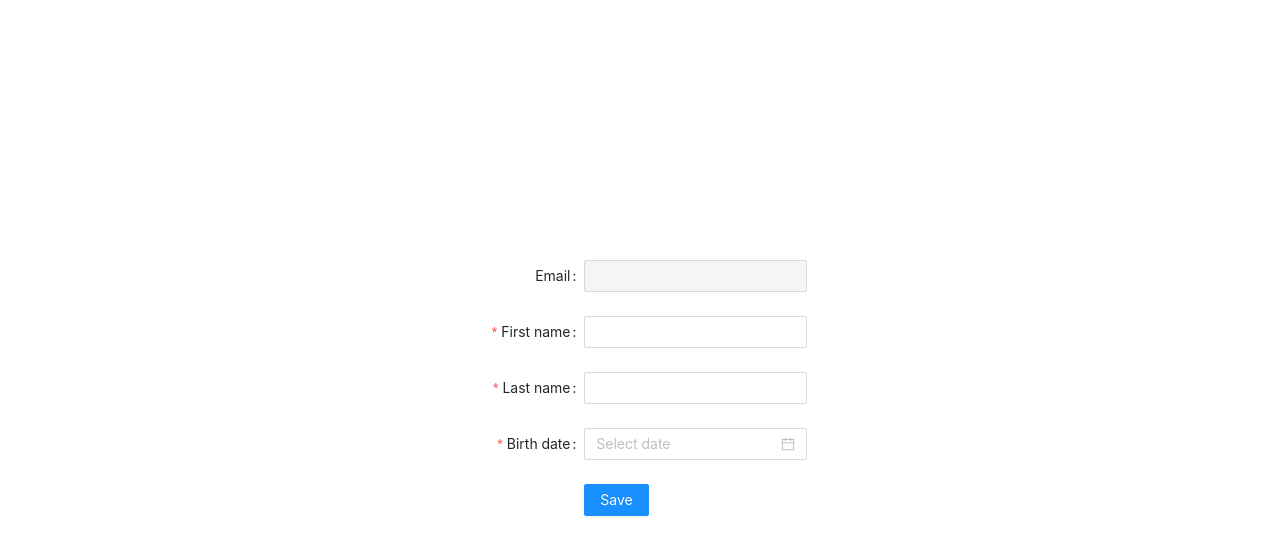
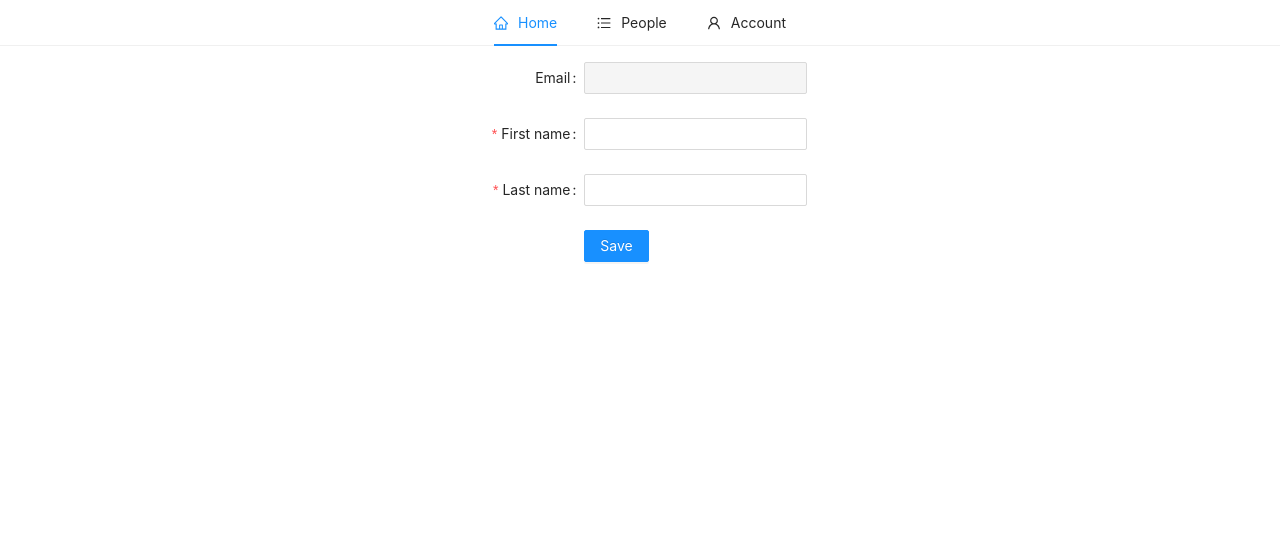
Before and after one commit to AntonGoncharik/birthday-reminder-frontend, a React (Create React App) app: page /account in a window 1280 px wide. Shown: the top 554 px of the page. Built offline with nearby package versions, Linux system fonts and the light colour scheme.

Commit message:
Add navbar and some styles

```diff
--- /dev/null
+++ b/src/App.module.scss
@@ -0,0 +1,3 @@
+.container {
+  padding: 1rem;
+}
--- a/src/App.tsx
+++ b/src/App.tsx
@@ -1,20 +1,63 @@
-import React, { Suspense } from 'react';
+import React, { FC, Suspense, useState, useEffect } from 'react';
 import { BrowserRouter, Routes, Route } from 'react-router-dom';
+// import { ConfigProvider } from 'antd';
 
-import { Account, Auth, Home, People } from './pages';
-import { ErrorBoundary } from './components';
+import style from './App.module.scss';
+import { Account, Auth, Home, People, Man } from './pages';
+import { ErrorBoundary, Navbar } from './components';
+
+const AuthorizedLayout: FC = (): JSX.Element => {
+  return (
+    <>
+      <Navbar />
+      <div className={style.container}>
+        <Routes>
+          <Route path="/" element={<Home />} />
+          <Route path="/account" element={<Account />} />
+          <Route path="/people" element={<People />} />
+          <Route path="/man" element={<Man />} />
+        </Routes>
+      </div>
+    </>
+  );
+};
+
+const UnauthorizedLayout: FC = (): JSX.Element => {
+  return (
+    <Routes>
+      <Route path="/auth" element={<Auth />} />
+    </Routes>
+  );
+};
 
 const App = () => {
+  const [authorized, setAuthorized] = useState(false);
+  const [loading, setLoading] = useState(true);
+
+  useEffect(() => {
+    setTimeout(() => {
+      setAuthorized(true);
+      setLoading(false);
+    }, 2000);
+  }, []);
+
+  // setTimeout(() => {
+  //   ConfigProvider.config({
+  //     theme: {
+  //       primaryColor: '#274916',
+  //     },
+  //   });
+  // }, 10000);
+
+  if (loading) {
+    return <div>Loading</div>;
+  }
+
   return (
     <BrowserRouter>
       <ErrorBoundary>
         <Suspense fallback={<div>Loading...</div>}>
-          <Routes>
-            <Route path="/" element={<Home />} />
-            <Route path="/auth" element={<Auth />} />
-            <Route path="/account" element={<Account />} />
-            <Route path="/people" element={<People />} />
-          </Routes>
+          {authorized ? <AuthorizedLayout /> : <UnauthorizedLayout />}
         </Suspense>
       </ErrorBoundary>
     </BrowserRouter>
--- a/src/components/index.ts
+++ b/src/components/index.ts
@@ -1 +1,2 @@
 export { default as ErrorBoundary } from './error-boundary';
+export { default as Navbar } from './navbar';
--- /dev/null
+++ b/src/components/navbar/index.tsx
@@ -0,0 +1,9 @@
+import React, { FC } from 'react';
+
+import View from './view';
+
+const Container: FC = (): JSX.Element => {
+  return <View />;
+};
+
+export default Container;
--- /dev/null
+++ b/src/components/navbar/interface.ts
@@ -0,0 +1,3 @@
+export interface Home {
+  email?: string;
+}
--- /dev/null
+++ b/src/components/navbar/style.module.scss
@@ -0,0 +1,3 @@
+.container {
+  justify-content: center;
+}
--- /dev/null
+++ b/src/components/navbar/view.tsx
@@ -0,0 +1,49 @@
+import React, { useState } from 'react';
+import { Menu } from 'antd';
+import {
+  HomeOutlined,
+  UnorderedListOutlined,
+  UserOutlined,
+} from '@ant-design/icons';
+import type { MenuProps } from 'antd';
+import { Link } from 'react-router-dom';
+
+import style from './style.module.scss';
+
+const items: MenuProps['items'] = [
+  {
+    label: <Link to="/">Home</Link>,
+    key: 'home',
+    icon: <HomeOutlined />,
+  },
+  {
+    label: <Link to="/people">People</Link>,
+    key: 'people',
+    icon: <UnorderedListOutlined />,
+  },
+  {
+    label: <Link to="/account">Account</Link>,
+    key: 'account',
+    icon: <UserOutlined />,
+  },
+];
+
+const View: React.FC = () => {
+  const [current, setCurrent] = useState('home');
+
+  const onClick: MenuProps['onClick'] = (e) => {
+    setCurrent(e.key);
+  };
+
+  return (
+    <Menu
+      className={style.container}
+      onClick={onClick}
+      selectedKeys={[current]}
+      mode="horizontal"
+      items={items}
+    />
+  );
+};
+
+export default View;
--- a/src/layout/global.scss
+++ b/src/layout/global.scss
@@ -1,4 +1,4 @@
-@import '~antd/dist/antd.css';
+@import '~antd/dist/antd.variable.min.css';
 
 .ant-picker {
   width: 100%;
--- a/src/pages/account/view.tsx
+++ b/src/pages/account/view.tsx
@@ -1,5 +1,5 @@
 import React, { FC } from 'react';
-import { Form, Input, Button, DatePicker } from 'antd';
+import { Form, Input, Button } from 'antd';
 
 import style from './style.module.scss';
 // import { Auth, AuthPayload } from './interface';
@@ -36,13 +36,6 @@ const View: FC = (): JSX.Element => {
         >
           <Input />
         </Form.Item>
-        <Form.Item
-          label="Birth date"
-          name="birthDate"
-          rules={[{ required: true, message: 'Please input your birth date!' }]}
-        >
-          <DatePicker />
-        </Form.Item>
         <Form.Item wrapperCol={{ offset: 8, span: 16 }}>
           <Button type="primary" htmlType="submit">
             Save
--- a/src/pages/index.ts
+++ b/src/pages/index.ts
@@ -4,5 +4,6 @@ const Account = lazy(() => import('./account'));
 const Auth = lazy(() => import('./auth'));
 const Home = lazy(() => import('./home'));
 const People = lazy(() => import('./people'));
+const Man = lazy(() => import('./man'));
 
-export { Account, Auth, Home, People };
+export { Account, Auth, Home, People, Man };
```
Also changed, not shown: src/App.css (deleted, +0 -38 lines).
